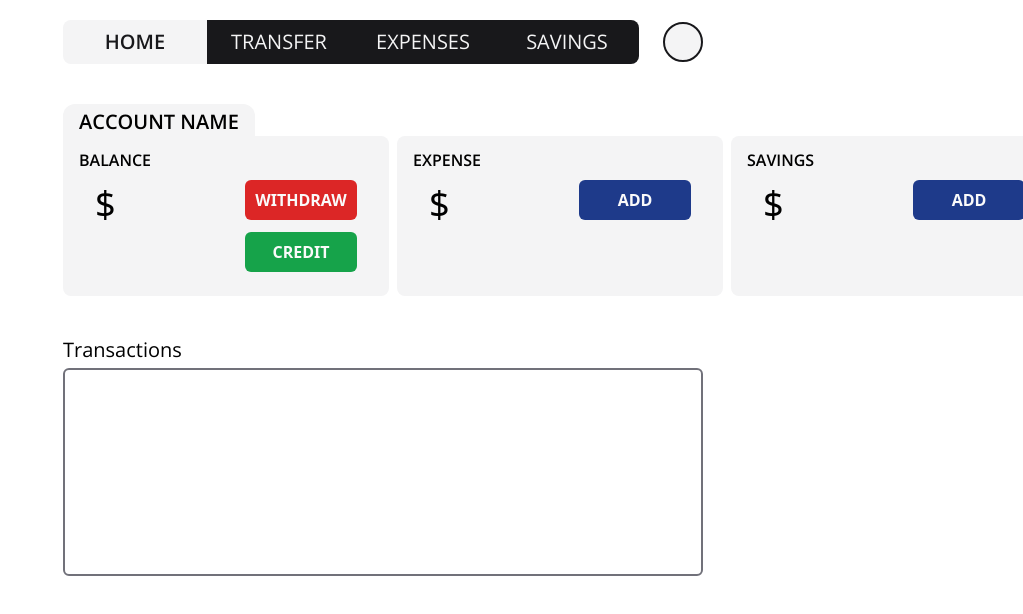
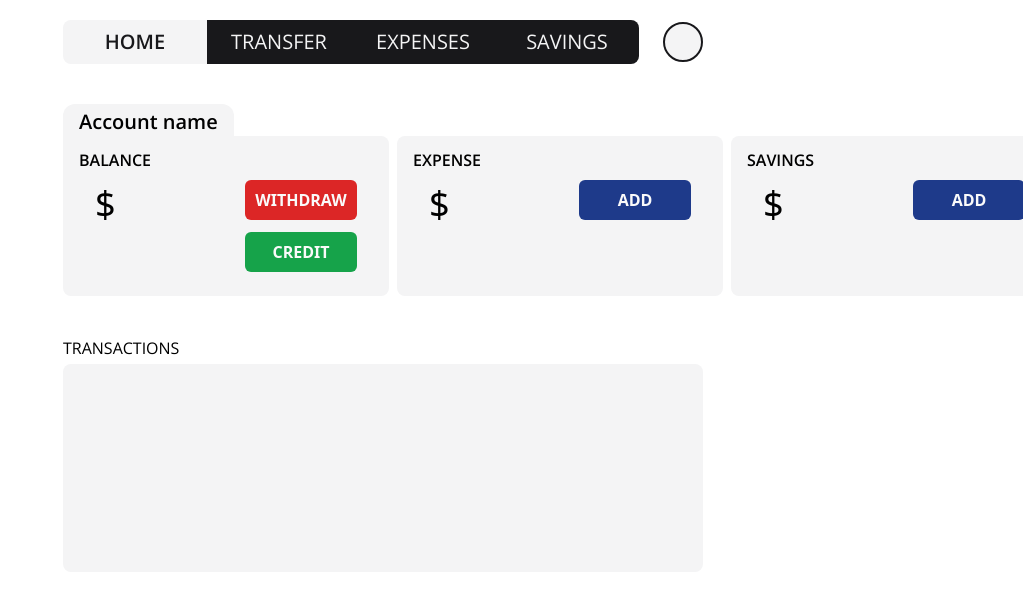
Before and after one commit to NexGenBank/NexGenBank-front, a React (Vite) app: page / in a window 1280 px wide. Shown: the top 614 px of the page, without its empty margins (257-1280 px from the left). Built offline with nearby package versions, Linux system fonts and the light colour scheme; no server answers.

Commit message:
style: change dimension

```diff
--- a/src/components/Balance/Balance.jsx
+++ b/src/components/Balance/Balance.jsx
@@ -29,7 +29,7 @@ export const Balance = () => {
 
   return (
     <>
-      <div className="px-4 pt-1 text-xl font-semibold open-sans-basic uppercase bg-zinc-100 w-fit rounded-t-xl">
+      <div className="px-4 pt-1 text-xl font-semibold open-sans-basic bg-zinc-100 w-fit rounded-t-xl">
         Account name
       </div>
       <div className="flex w-full justify-between gap-2 items-center uppercase">
--- a/src/components/TransactionsList/TransactionsList.jsx
+++ b/src/components/TransactionsList/TransactionsList.jsx
@@ -2,8 +2,8 @@ export const TransactionsList = () => {
   return (
     <>
       <div className="mt-10">
-        <div className="text-xl open-sans-basic">Transactions </div>
-        <div className="mt-1 border-2 border-zinc-500 rounded-md w-full h-52"></div>
+        <div className="text-md open-sans-basic uppercase">Transactions </div>
+        <div className="mt-1 bg-zinc-100 rounded-lg w-full h-52"></div>
       </div>
     </>
   );
```
